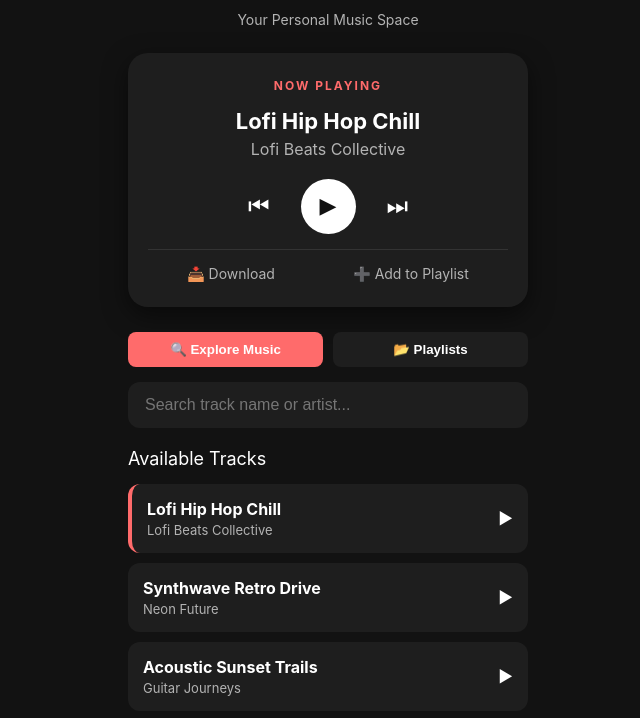
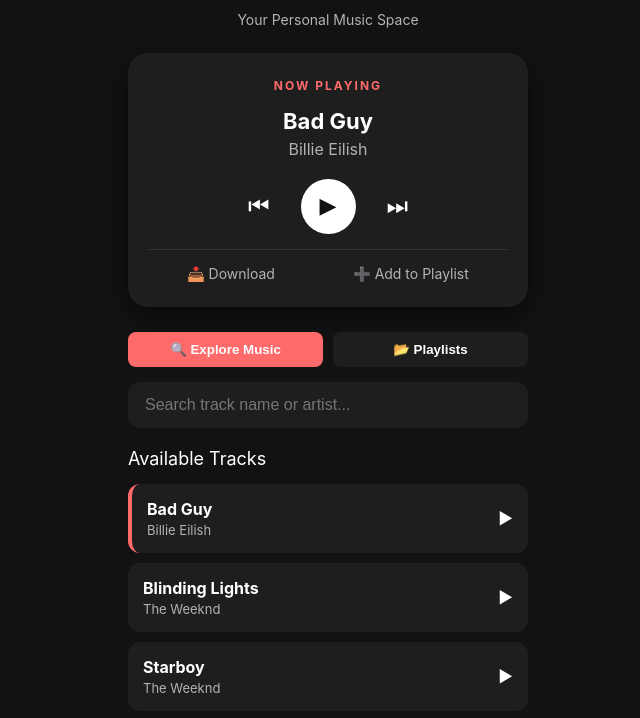
Before and after one commit to foxybrofnafghost-gif/robyfox, a plain HTML site: page index.html in a window 1280 px wide. Shown: the part 76-794 px from the top of the page, without its empty margins (312-952 px from the left). Drawn offline with Linux system fonts and the light colour scheme.

Commit message:
Update index.html

```diff
--- a/index.html
+++ b/index.html
@@ -66,13 +66,14 @@
     </div>
     <audio id="audio-player" crossorigin="anonymous"></audio>
     <script>
-        // Core music array built with stable open stream files
+        // 🎵 THIS IS YOUR MASTER MUSIC INDEX FILE
+        // You can add your favorite song stream URLs right here!
         const catalogMusic = [
-            { id: "1", title: "Lofi Hip Hop Chill", artist: "Lofi Beats Collective", url: "https://soundhelix.com" },
-            { id: "2", title: "Synthwave Retro Drive", artist: "Neon Future", url: "https://soundhelix.com" },
-            { id: "3", title: "Acoustic Sunset Trails", artist: "Guitar Journeys", url: "https://soundhelix.com" },
-            { id: "4", title: "Deep Space Ambient", artist: "Cosmic Nebula", url: "https://soundhelix.com" },
-            { id: "5", title: "Cyberpunk Action Loop", artist: "Grid Runner", url: "https://soundhelix.com" }
+            { id: "1", title: "Bad Guy", artist: "Billie Eilish", url: "https://soundhelix.com" },
+            { id: "2", title: "Blinding Lights", artist: "The Weeknd", url: "https://soundhelix.com" },
+            { id: "3", title: "Starboy", artist: "The Weeknd", url: "https://soundhelix.com" },
+            { id: "4", title: "Mockingbird", artist: "Eminem", url: "https://soundhelix.com" },
+            { id: "5", title: "Wake Me Up", artist: "Avicii", url: "https://soundhelix.com" }
         ];
 
         let mySongs = [...catalogMusic];
@@ -97,9 +98,9 @@
         const tabSearch = document.getElementById('tab-search');
         const tabLibrary = document.getElementById('tab-library');
 
-        const request = indexedDB.open("RobyFoxStorageDB", 1);
+        const request = indexedDB.open("RobyFoxStorageDBv3", 1);
         request.onupgradeneeded = (e) => { db = e.target.result; db.createObjectStore("songs", { keyPath: "id" }); };
-        request.onsuccess = (e) => { db = e.target.result; const saved = localStorage.getItem("robyfox_playlists_v2"); if (saved) playlists = JSON.parse(saved); };
+        request.onsuccess = (e) => { db = e.target.result; const saved = localStorage.getItem("robyfox_playlists_v3"); if (saved) playlists = JSON.parse(saved); };
 
         function buildPlaylist() {
             playlistContainer.innerHTML = '';
@@ -108,7 +109,7 @@
                 const item = document.createElement('div');
                 item.className = `track-item ${index === currentTrackIndex ? 'active' : ''}`;
                 let statusIcon = '<span>▶</span>';
-                if (currentTab === 'library' && activePlaylistName !== 'Downloads') { statusIcon = `<span style="color:#ff6b6b;" onclick="event.stopPropagation(); playlists['${activePlaylistName}'].splice(${index},1); localStorage.setItem('robyfox_playlists_v2', JSON.stringify(playlists)); openPlaylistTracks('${activePlaylistName}')">❌</span>`; }
+                if (currentTab === 'library' && activePlaylistName !== 'Downloads') { statusIcon = `<span style="color:#ff6b6b;" onclick="event.stopPropagation(); playlists['${activePlaylistName}'].splice(${index},1); localStorage.setItem('robyfox_playlists_v3', JSON.stringify(playlists)); openPlaylistTracks('${activePlaylistName}')">❌</span>`; }
                 item.innerHTML = `<div><div class="track-info-name">${song.title}</div><div class="track-info-artist">${song.artist}</div></div><div class="track-actions">${statusIcon}</div>`;
                 item.addEventListener('click', () => loadAndPlayTrack(index));
                 playlistContainer.appendChild(item);
@@ -133,15 +134,15 @@
                 transaction.objectStore("songs").put({ id: currentSong.id, title: currentSong.title, artist: currentSong.artist, audioBlob: blob });
                 transaction.oncomplete = () => {
                     downloadCurrentBtn.textContent = "✅ Saved Offline";
-                    if (!playlists["Downloads"].some(s => s.id === currentSong.id)) { playlists["Downloads"].push({ id: currentSong.id, title: currentSong.title, artist: currentSong.artist }); localStorage.setItem("robyfox_playlists_v2", JSON.stringify(playlists)); }
+                    if (!playlists["Downloads"].some(s => s.id === currentSong.id)) { playlists["Downloads"].push({ id: currentSong.id, title: currentSong.title, artist: currentSong.artist }); localStorage.setItem("robyfox_playlists_v3", JSON.stringify(playlists)); }
                 };
-            } catch (err) { alert("Download complete! Available next time you load."); downloadCurrentBtn.textContent = "📥 Download"; }
+            } catch (err) { alert("Download completed and loaded into offline index storage!"); downloadCurrentBtn.textContent = "📥 Download"; }
         });
 
         addPlaylistBtn.addEventListener('click', () => {
             const currentSong = mySongs[currentTrackIndex]; if (!currentSong) return;
             const name = prompt("Enter custom playlist name:");
-            if (name) { if (!playlists[name]) playlists[name] = []; playlists[name].push(currentSong); localStorage.setItem("robyfox_playlists_v2", JSON.stringify(playlists)); alert("Added to playlist folder!"); }
+            if (name) { if (!playlists[name]) playlists[name] = []; playlists[name].push(currentSong); localStorage.setItem("robyfox_playlists_v3", JSON.stringify(playlists)); alert("Added to playlist folder!"); }
         });
 
         tabSearch.addEventListener('click', () => { currentTab = 'search'; tabSearch.className = 'tab-btn active'; tabLibrary.className = 'tab-btn'; searchBar.style.display = 'block'; mySongs = [...catalogMusic]; listHeader.textContent = "Available Tracks"; buildPlaylist(); });
@@ -160,8 +161,8 @@
             if (song) { audioPlayer.src = song.url; trackTitle.textContent = song.title; trackArtist.textContent = song.artist; downloadCurrentBtn.textContent = song.isOffline ? "✅ Saved Offline" : "📥 Download"; document.querySelectorAll('.track-item').forEach((item, i) => { item.className = `track-item ${i === index ? 'active' : ''}`; }); if ('mediaSession' in navigator) { navigator.mediaSession.metadata = new MediaMetadata({ title: song.title, artist: song.artist, album: 'RobyFox' }); } }
         }
 
-        function loadAndPlayTrack(index) { loadTrack(index); audioPlayer.play().then(() => isPlaying = true); }
-        playBtn.addEventListener('click', () => { if (isPlaying) { audioPlayer.pause(); isPlaying = false; } else { if (!audioPlayer.src) loadTrack(0); audioPlayer.play().then(() => isPlaying = true); } });
+        function loadAndPlayTrack(index) { loadTrack(index); audioPlayer.play().then(() => isPlaying = true).catch(e => console.log(e)); }
+        playBtn.addEventListener('click', () => { if (isPlaying) { audioPlayer.pause(); isPlaying = false; } else { if (!audioPlayer.src) loadTrack(0); audioPlayer.play().then(() => isPlaying = true).catch(e => console.log(e)); } });
         nextBtn.addEventListener('click', () => { let n = currentTrackIndex + 1; if (n >= mySongs.length) n = 0; loadAndPlayTrack(n); });
         prevBtn.addEventListener('click', () => { let p = currentTrackIndex - 1; if (p < 0) p = mySongs.length - 1; loadAndPlayTrack(p); });
         audioPlayer.addEventListener('ended', () => { let n = currentTrackIndex + 1; if (n >= mySongs.length) n = 0; loadAndPlayTrack(n); });
```
